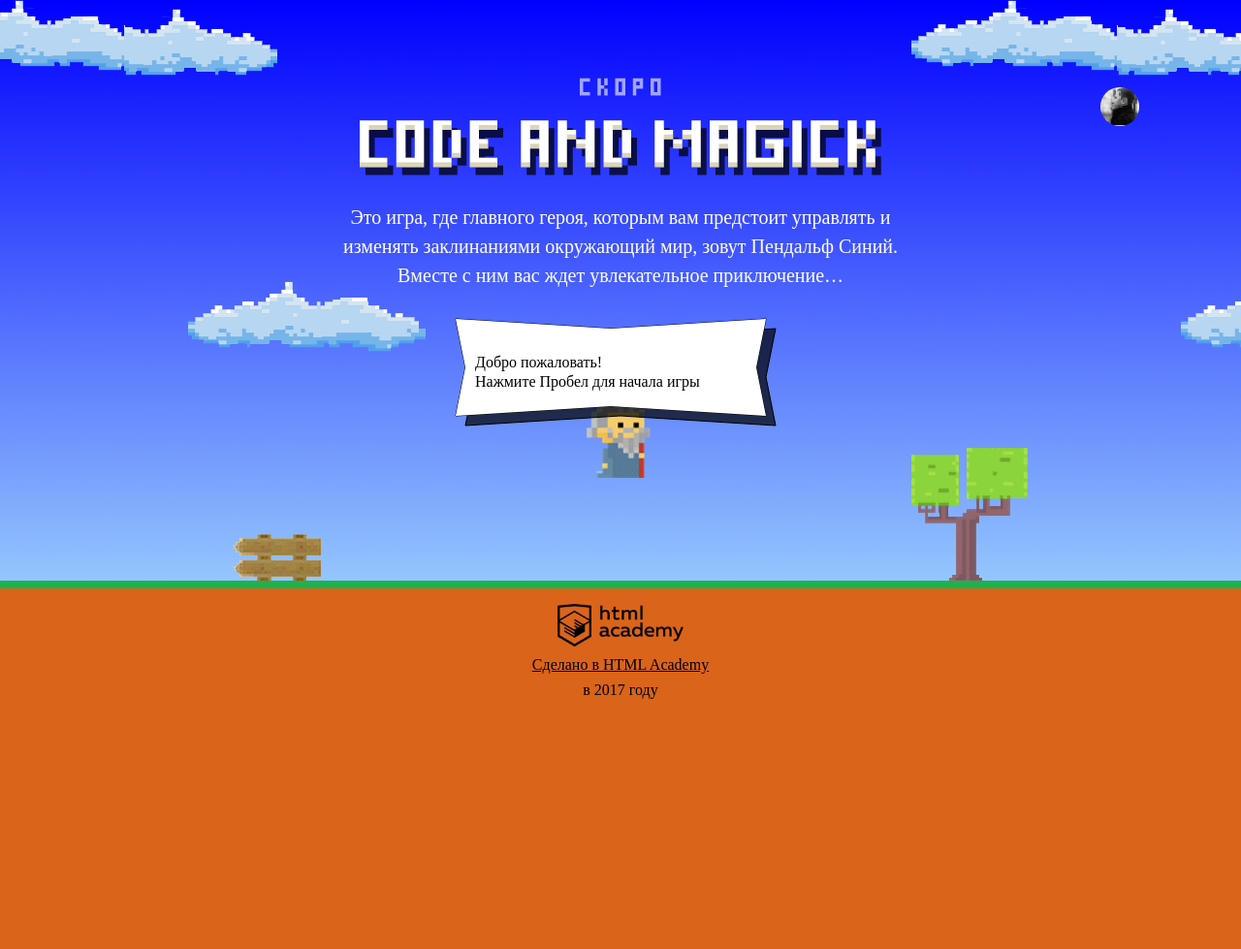
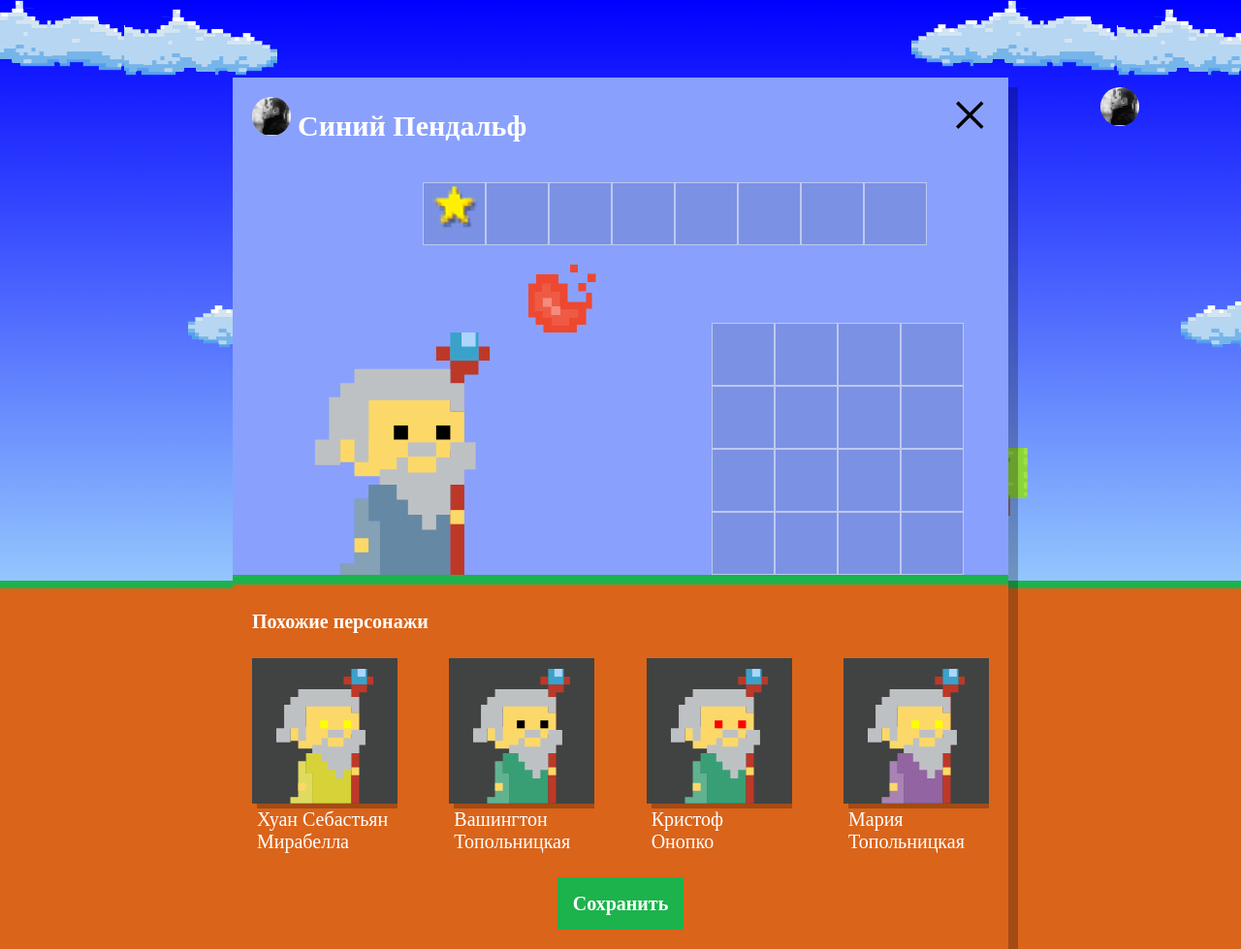
Before and after one commit to andrex002/443953-code-and-magick-20, a website: page index.html in a window 1280 px wide. Shown: the whole page at 97% size. Before the commit the page ends 800 px from the top, so only its background shows below. Drawn offline with Linux system fonts and the light colour scheme; a web font is replaced by a local one.

Commit message:
Отрисовка блока похожих персонажей

```diff
--- a/index.html
+++ b/index.html
@@ -174,6 +174,7 @@
   }
 
   </script>
+  <script src="js/setup.js"></script>
   <script src="js/stat.js"></script>
   <script src="js/game.js"></script>
 </body>
--- /dev/null
+++ b/js/setup.js
@@ -0,0 +1,64 @@
+'use strict';
+
+var userDialog = document.querySelector('.setup');
+userDialog.classList.remove('hidden');
+var similarListElement = document.querySelector('.setup-similar-list');
+var names = ['Иван', 'Хуан Себастьян', 'Мария', 'Кристоф', 'Виктор', 'Юлия', 'Люпита', 'Вашингтон'];
+var surnames = ['да Марья', 'Верон', 'Мирабелла', 'Вальц', 'Онопко', 'Топольницкая', 'Нионго', 'Ирвинг'];
+var coatColors = [
+  'rgb(101, 137, 164)',
+  'rgb(241, 43, 107)',
+  'rgb(146, 100, 161)',
+  'rgb(56, 159, 117)',
+  'rgb(215, 210, 55)',
+  'rgb(0, 0, 0)'
+];
+var eyesColors = ['black', 'red', 'blue', 'yellow', 'green'];
+
+var getRandomData = function (arr) {
+  var randomData;
+  var randomIndex;
+  randomIndex = Math.round(Math.random() * arr.length);
+  randomData = arr[randomIndex];
+  return randomData;
+};
+
+var creatingArrayWizards = function (count) {
+  var wizards = [];
+  for (var i = 0; i < count; i++) {
+    wizards[i] = {
+      name: getRandomData(names) + ' ' + getRandomData(surnames),
+      coatColor: getRandomData(coatColors),
+      eyesColor: getRandomData(eyesColors)
+    };
+  }
+  return wizards;
+};
+
+var similarWizardTemplate = document.querySelector('#similar-wizard-template')
+  .content.querySelector('.setup-similar-item');
+
+var renderWizard = function (wizard) {
+  var wizardElement = similarWizardTemplate.cloneNode(true);
+  var nameWizardBlock = wizardElement.querySelector('.setup-similar-label');
+  var coatWizardBlock = wizardElement.querySelector('.wizard-coat');
+  var eyesWizardBlock = wizardElement.querySelector('.wizard-eyes');
+
+  nameWizardBlock.textContent = wizard.name;
+  coatWizardBlock.style.fill = wizard.coatColor;
+  eyesWizardBlock.style.fill = wizard.eyesColor;
+
+  return wizardElement;
+};
+
+var renderBlockWizards = function (wizards) {
+  var fragment = document.createDocumentFragment();
+  for (var i = 0; i < wizards.length; i++) {
+    fragment.appendChild(renderWizard(wizards[i]));
+  }
+  similarListElement.appendChild(fragment);
+};
+
+renderBlockWizards(creatingArrayWizards(4));
+
+userDialog.querySelector('.setup-similar').classList.remove('hidden');
```
